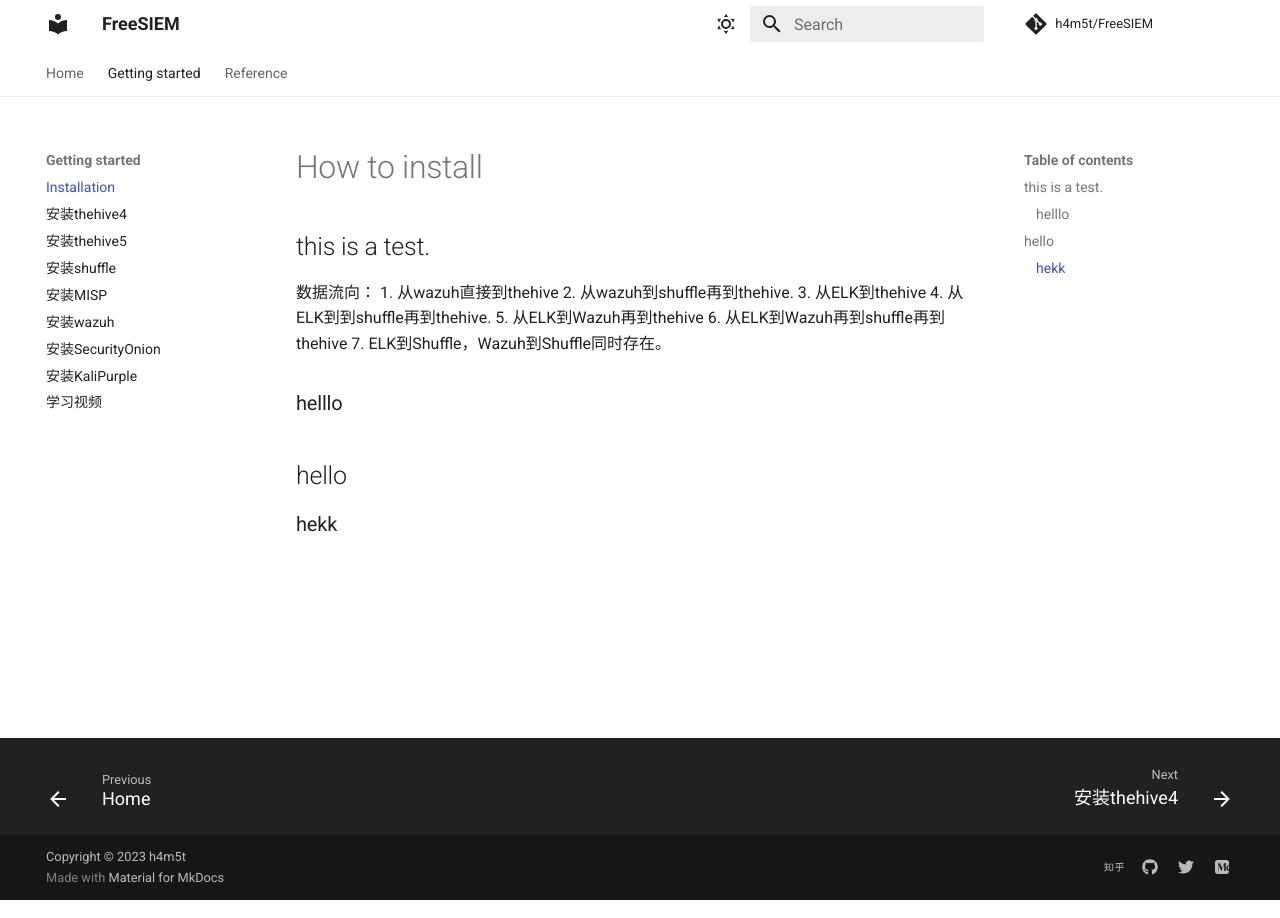
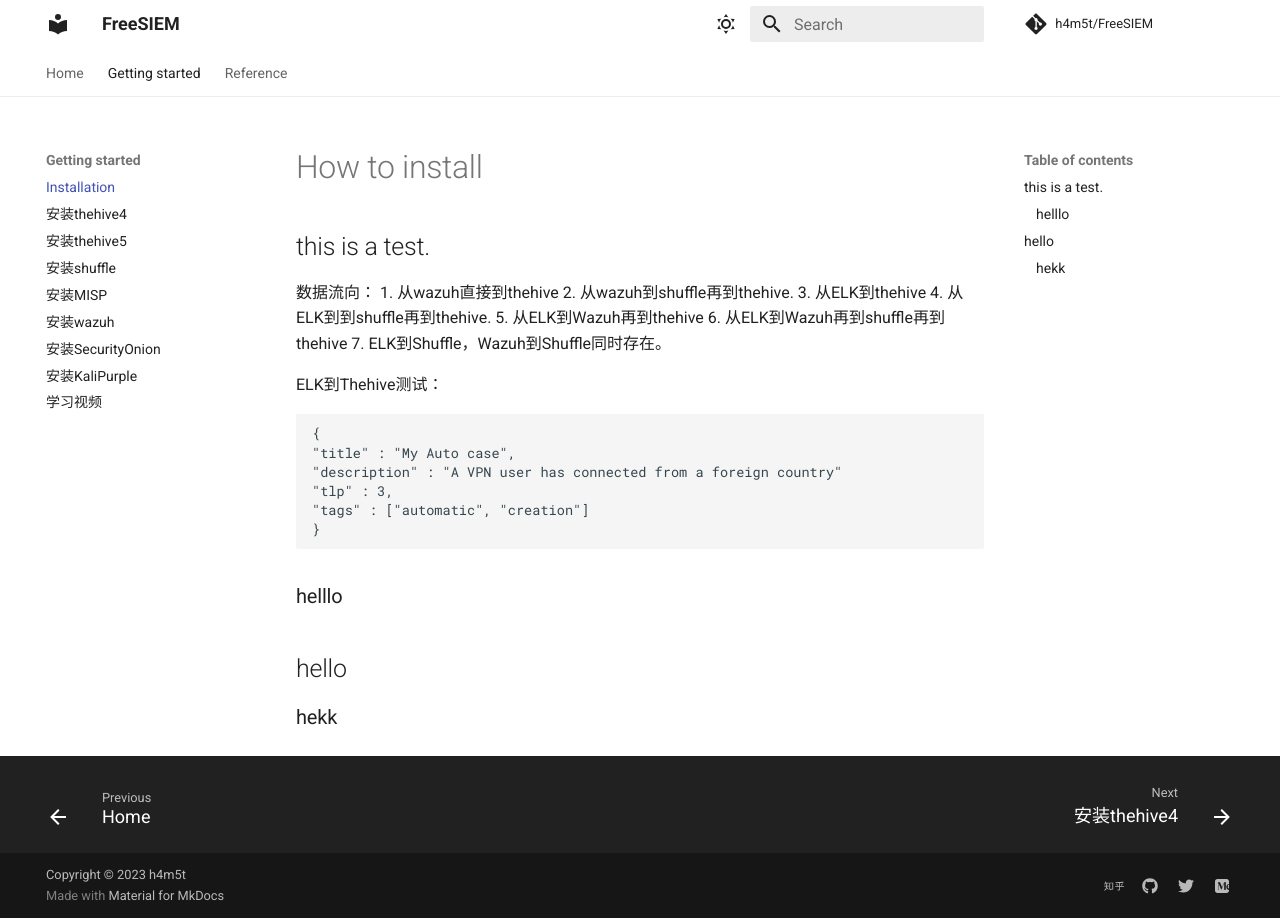
Before and after one commit to h4m5t/FreeSIEM, an MkDocs documentation site: the page built from docs/install.md, in a window 1280 px wide. Built offline with MkDocs 1.6.1 and Material for MkDocs 9.7.7, drawn with Linux system fonts in a browser that asks for light colours; comment, search, counter and statistics services are not loaded.

Commit message:
Update install.md

````diff
--- a/docs/install.md
+++ b/docs/install.md
@@ -10,6 +10,17 @@
 7. ELK到Shuffle，Wazuh到Shuffle同时存在。
 
 
+ELK到Thehive测试：
+
+```
+{
+"title" : "My Auto case",
+"description" : "A VPN user has connected from a foreign country"
+"tlp" : 3,
+"tags" : ["automatic", "creation"]
+}
+```
+
 ### helllo
 ## hello
 ### hekk
````
